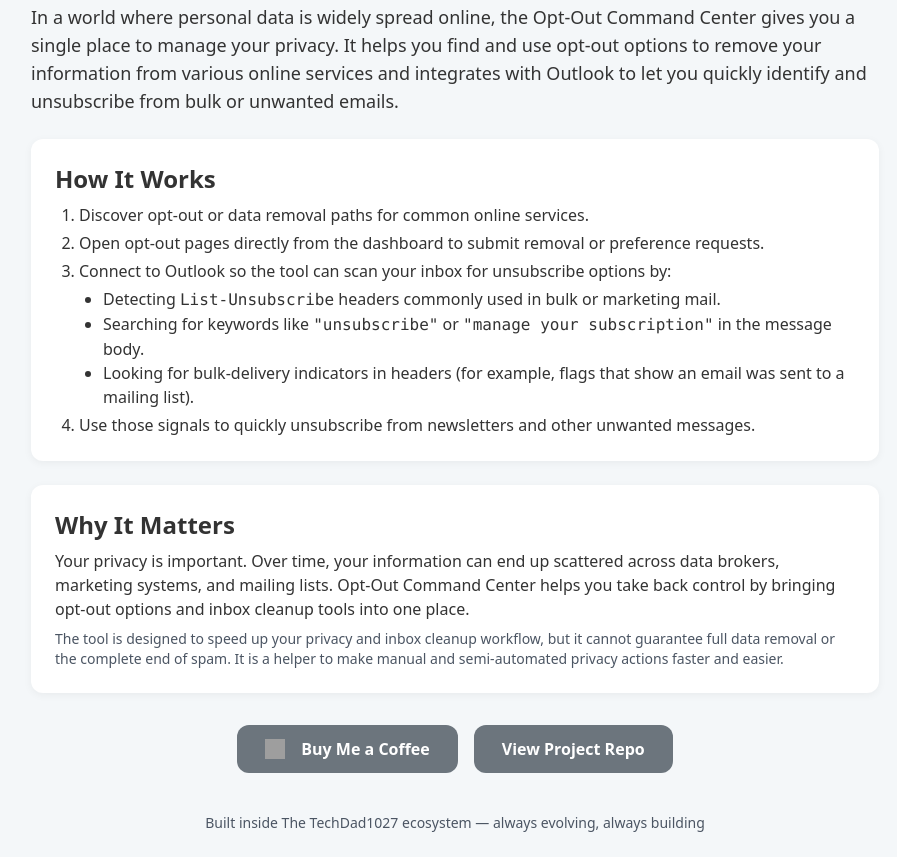
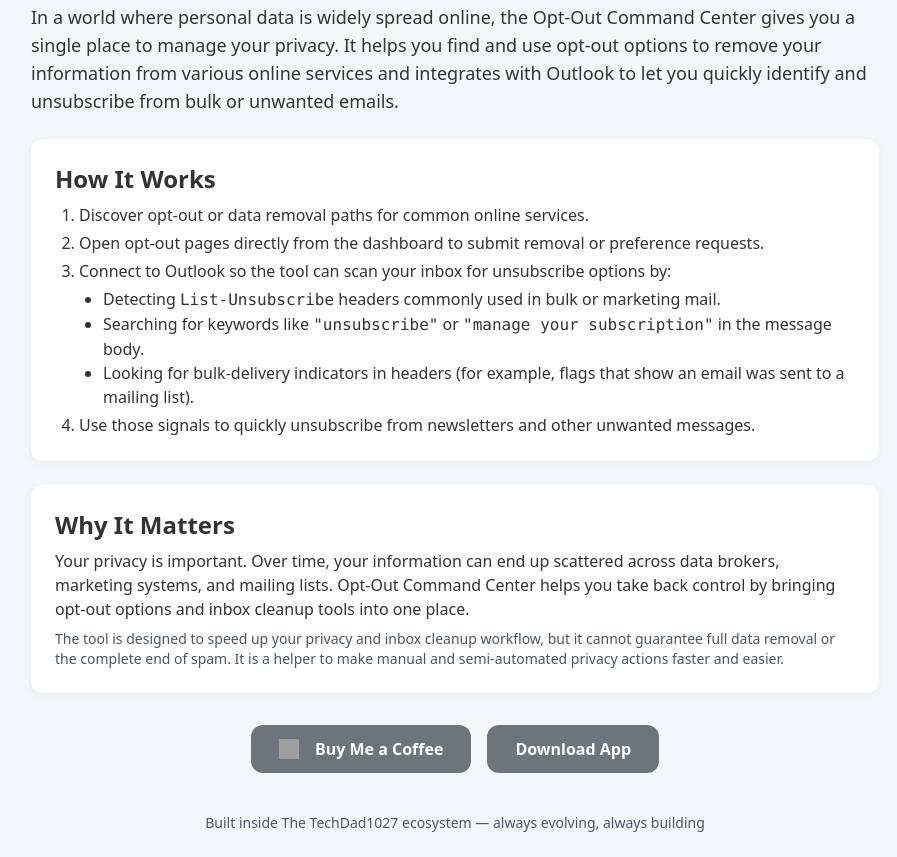
Before and after one commit to TheTechDad1027/Opt-Out_Command_Center, a plain HTML site: page index.html in a window 1280 px wide. Shown: the part 429-1286 px from the top of the page, without its empty margins (185-1082 px from the left). Drawn offline with nearby package versions, Linux system fonts and the light colour scheme; grey boxes are pictures that could not be loaded.

Commit message:
Update index.html

```diff
--- a/index.html
+++ b/index.html
@@ -97,7 +97,7 @@
     <img src="https://avatars.githubusercontent.com/u/185084551?v=4" alt="Buy Me a Coffee" />
     Buy Me a Coffee
   </a>
-  <a href="#" class="btn">View Project Repo</a>
+  <a href="https://github.com/TheTechDad1027/Opt-Out_Command_Center/blob/main/Opt-Out_Command_Center.exe" class="btn">Download App</a>
 </div>
 
 
```
